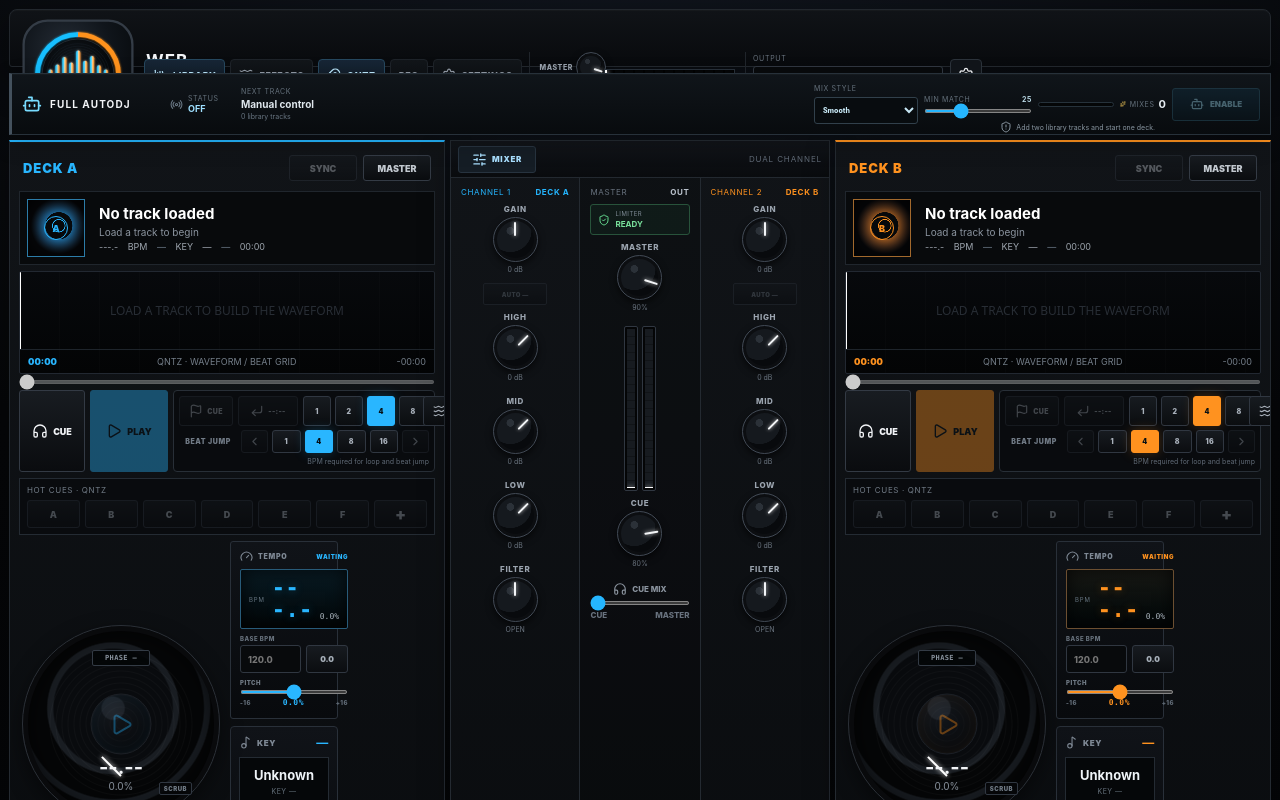
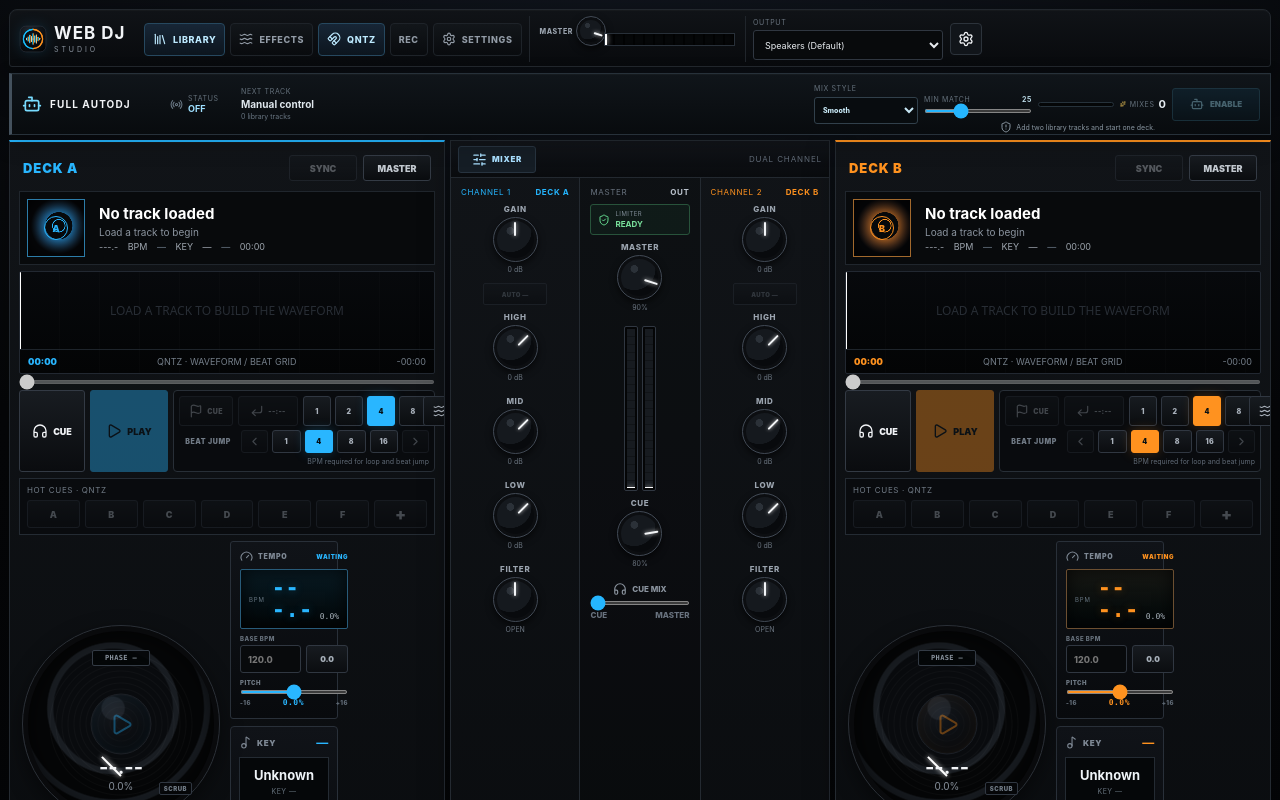
Before and after one commit to ShurexBRT/WebDJ, a React (Vite) app: page / in a window 1280 px wide. Shown: the top 800 px of the page. Built offline with nearby package versions, Linux system fonts and the light colour scheme.

Commit message:
Polish waveform disc header mark

```diff
--- a/src/render-overrides.css
+++ b/src/render-overrides.css
@@ -1,4 +1,16 @@
 /* Render fidelity pass: proportions and density from the approved WebDJ studio concept. */
+
+.studio-brand-icon {
+  width: 31px;
+  height: 31px;
+  flex: 0 0 31px;
+  border-radius: 8px;
+  filter: drop-shadow(0 0 7px rgba(37, 182, 255, .14));
+}
+
+.studio-brand {
+  gap: 7px;
+}
 
 .studio-header {
   grid-template-columns: 126px auto minmax(90px, 1fr) 230px 118px 180px 34px;
@@ -168,6 +180,12 @@
     gap: 7px;
   }
 
+  .studio-brand-icon {
+    width: 28px;
+    height: 28px;
+    flex-basis: 28px;
+  }
+
   .horizontal-meter {
     min-width: 100px;
   }
```
